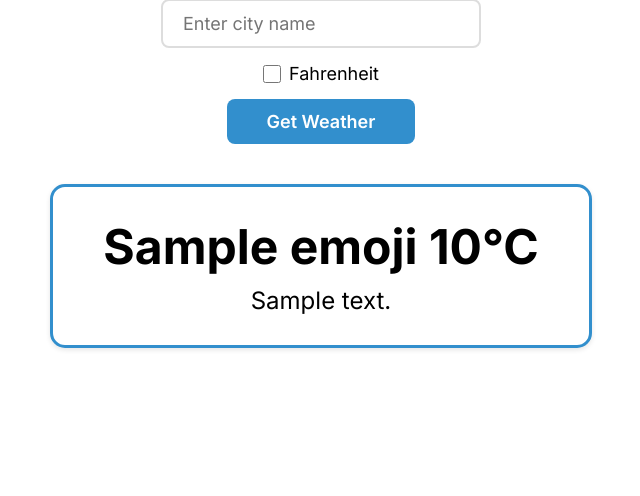
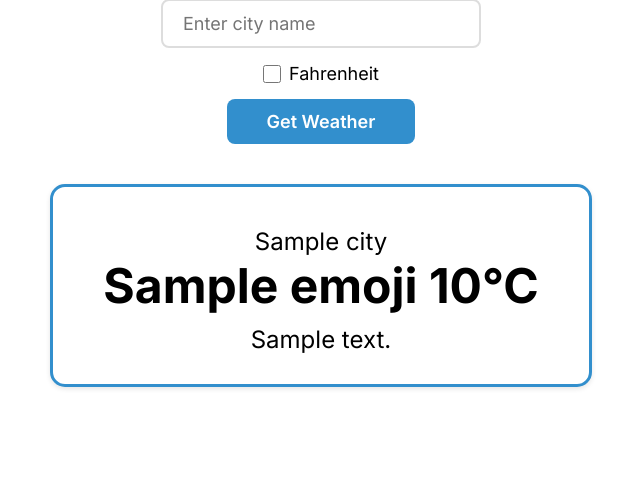
Before and after one commit to Brovvvn/WeatherSite, a Flask app: template api/templates/site.html in a window 1280 px wide. Shown: the part 261-757 px from the top of the page, without its empty margins (319-959 px from the left). Run offline with Flask 3, Linux system fonts and the light colour scheme; the template is opened without the code that fills it: most values are stand-ins (such as "Sample title", 1, 10 or a date in 2020).

Commit message:
Refactor HTML structure and styling for weather site

```diff
--- a/api/templates/site.html
+++ b/api/templates/site.html
@@ -226,6 +226,7 @@
 
         {% if weather_data %}
         <div class="middle-section">
+            <p class="city-name">{{ weather_data.city }}</p>
             <h2 class="current-temp" data-temp-c="{{ weather_data.temp_c }}" data-temp-f="{{ weather_data.temp_f }}">
                 {{ weather_data.emoji }} <span class="temp-value">{{ weather_data.temp_f if use_fahrenheit else weather_data.temp_c }}</span><span class="temp-unit">{% if weather_data.temp_c is number %}{{ '°F' if use_fahrenheit else '°C' }}{% endif %}</span>
             </h2>
```
